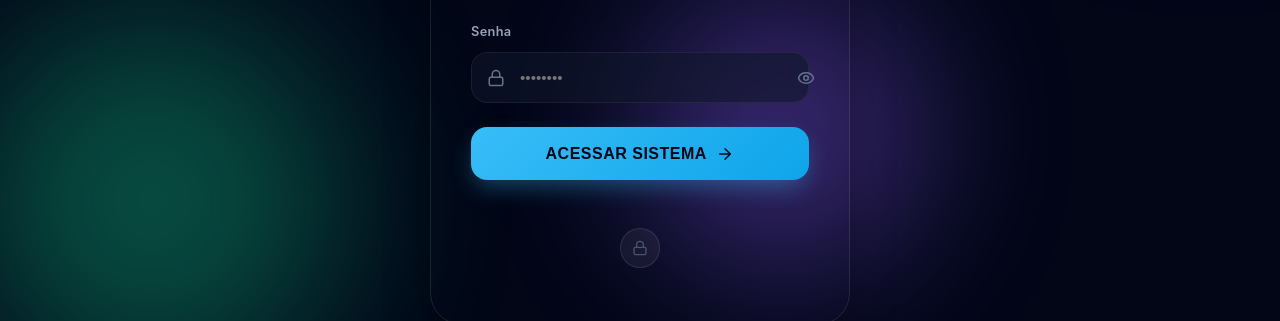
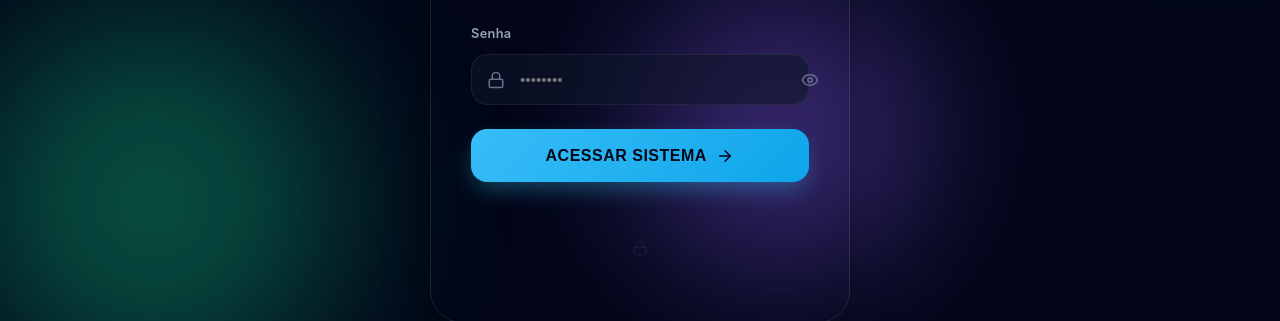
Before and after one commit to H1vy/Registro_acessoriosPRO, a React (Vite) app: page / in a window 1280 px wide. Shown: the part 427-748 px from the top of the page. Built offline with nearby package versions, Linux system fonts and the light colour scheme.

Commit message:
style: refine UI icons and toggle subtlety

```diff
--- a/src/index.css
+++ b/src/index.css
@@ -544,7 +544,7 @@ tr:hover td {
 
 .password-toggle {
   position: absolute;
-  right: 0.75rem;
+  right: 0.5rem;
   top: 50%;
   transform: translateY(-50%);
   background: none;
@@ -557,7 +557,7 @@ tr:hover td {
   align-items: center;
   justify-content: center;
   transition: all 0.2s ease;
-  z-index: 2;
+  z-index: 10;
 }
 
 .password-toggle:hover {
@@ -717,29 +717,38 @@ tr:hover td {
 }
 
 .admin-toggle-btn {
-  background: rgba(255, 255, 255, 0.05);
-  border: 1px solid rgba(255, 255, 255, 0.1);
+  background: transparent;
+  border: 1px solid transparent;
   color: #475569;
-  width: 40px;
-  height: 40px;
+  width: 36px;
+  height: 36px;
   border-radius: 50%;
   display: flex;
   align-items: center;
   justify-content: center;
   cursor: pointer;
-  transition: all 0.4s cubic-bezier(0.175, 0.885, 0.32, 1.275);
+  opacity: 0.2;
+  transition: all 0.5s ease;
 }
 
 .admin-toggle-btn:hover {
+  opacity: 1;
   transform: scale(1.1);
   color: var(--accent);
-  background: rgba(56, 189, 248, 0.1);
+  background: rgba(255, 255, 255, 0.05);
+  border-color: rgba(255, 255, 255, 0.1);
 }
 
 .admin-toggle-btn.active {
+  opacity: 0.4;
   color: #c084fc;
-  background: rgba(147, 51, 234, 0.15);
-  border-color: rgba(147, 51, 234, 0.3);
-  transform: rotate(360deg) scale(1.1);
-  box-shadow: 0 0 15px rgba(147, 51, 234, 0.3);
+  background: transparent;
+  border-color: transparent;
 }
+
+.admin-toggle-btn.active:hover {
+  opacity: 1;
+  background: rgba(147, 51, 234, 0.1);
+  border-color: rgba(147, 51, 234, 0.2);
+  box-shadow: 0 0 15px rgba(147, 51, 234, 0.2);
+}
```
